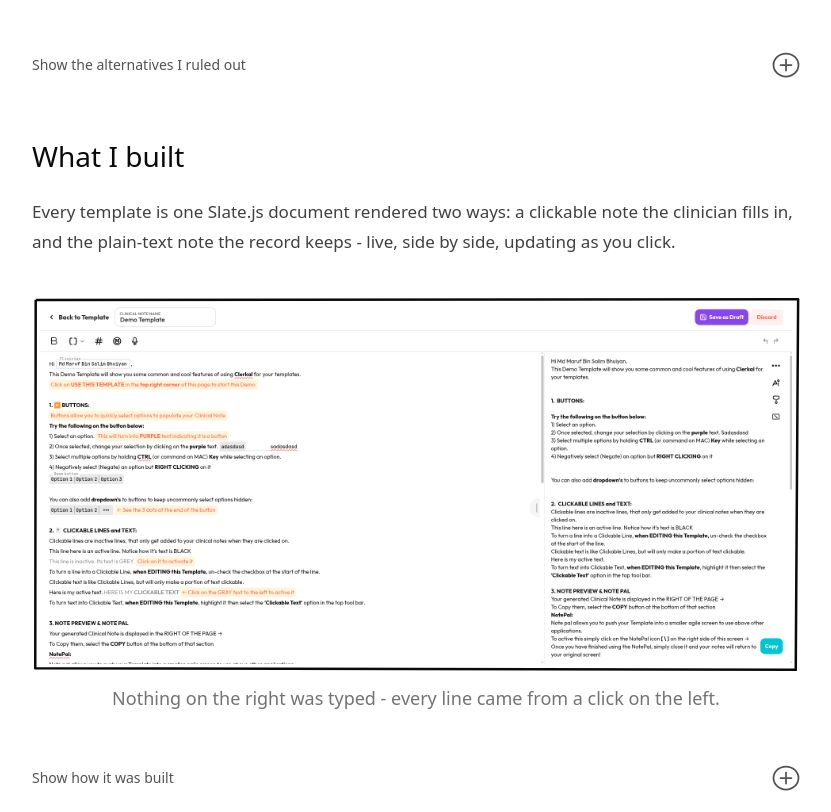
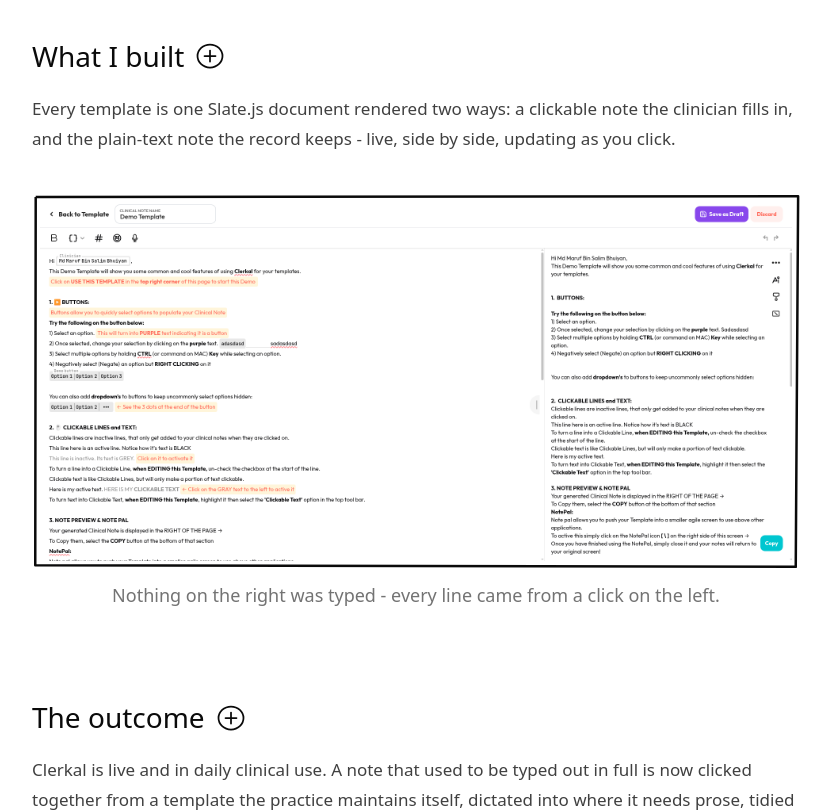
Before and after one commit to mdmarufbinsalim/behind-the-code, a Next.js app: page /case-studies/clerkal in a window 1280 px wide. Shown: the part 2860-3672 px from the top of the page, without its empty margins (224-1055 px from the left). Built offline with nearby package versions, Linux system fonts and the light colour scheme.

Commit message:
feat: refactor Expandable component to improve accessibility and animation handling

```diff
--- a/content/case-studies/clerkal.mdx
+++ b/content/case-studies/clerkal.mdx
@@ -26,7 +26,7 @@ summary: "A clinical note editor that trades typing for clicking - built to feel
 
 <p className="-mt-4 mb-10 text-sm text-neutral-500 dark:text-neutral-400">Three engineers, engaged via Mediusware Ltd - with <a href="https://www.linkedin.com/in/sidul567/" target="_blank" rel="noopener noreferrer">Sidul</a> and <a href="https://www.linkedin.com/in/kalin-chakma-334079190/" target="_blank" rel="noopener noreferrer">Kalin Chakma</a>.</p>
 
-## The problem
+<Expandable title="The problem" label="the constraints">
 
 A clinician finishes an appointment and has to write it up - presenting
 complaint, history, exam, treatment, plan. Ninety percent of the words are
@@ -44,7 +44,7 @@ because a clinical note is a legal record.
   caption="One section of one template. Multiply it by every visit, every patient, every day."
 />
 
-<Expandable label="the constraints">
+<ExpandableDetail>
 
 The constraints that shaped everything after this:
 
@@ -59,9 +59,11 @@ The constraints that shaped everything after this:
 - **Nothing may be silently mangled.** A note is a legal record; a
   formatting bug is a chart error.
 
+</ExpandableDetail>
+
 </Expandable>
 
-## The approach
+<Expandable title="The approach" label="the alternatives I ruled out">
 
 The editor has to be a form *and* a document at the same time. You interact
 with it like an app - clicking options, toggling lines on and off - and
@@ -73,7 +75,7 @@ actually keeps.
 
 <DocumentFlowDiagram />
 
-<Expandable label="the alternatives I ruled out">
+<ExpandableDetail>
 
 Two obvious alternatives both fail. A **plain rich text editor** means
 retyping the skeleton every time - it solves nothing. A **form** stops
@@ -84,9 +86,11 @@ document in the middle is what's left once both of those are ruled out -
 an editor that behaves like a form while it's being edited and reads like
 prose on the way out.
 
+</ExpandableDetail>
+
 </Expandable>
 
-## What I built
+<Expandable title="What I built" label="how it was built">
 
 Every template is one Slate.js document rendered two ways: a clickable
 note the clinician fills in, and the plain-text note the record keeps -
@@ -98,7 +102,7 @@ live, side by side, updating as you click.
   caption="Nothing on the right was typed - every line came from a click on the left."
 />
 
-<Expandable label="how it was built">
+<ExpandableDetail>
 
 ### Edit mode: the same document, wiring exposed
 
@@ -324,9 +328,11 @@ The editor is the hard part but not the whole product. Alongside it:
   caption="The library, filtered by country and language."
 />
 
+</ExpandableDetail>
+
 </Expandable>
 
-## The outcome
+<Expandable title="The outcome" label="what I'd do differently">
 
 Clerkal is live and in daily clinical use. A note that used to be typed
 out in full is now clicked together from a template the practice
@@ -340,7 +346,7 @@ own claim is up to 70% less time on record-keeping.
   caption="An ordinary Tuesday in a dental practice, one template at a time."
 />
 
-<Expandable label="what I'd do differently">
+<ExpandableDetail>
 
 If I started this again, I'd version the element schema from the first
 commit - every element type is a shape that now lives in real patients'
@@ -374,4 +380,6 @@ gestures it takes and how obviously it behaves.
 - **The product around it.** Templates, library, teams, clinics, RBAC,
   Stripe subscriptions and group billing.
 
+</ExpandableDetail>
+
 </Expandable>
--- a/src/app/globals.css
+++ b/src/app/globals.css
@@ -82,20 +82,22 @@ body {
   );
 }
 
-/* Expandable's open/close: <details> content is UA-hidden with display:none
-   when closed, which can't be transitioned, so this forces the row to stay
-   a grid item always and animates grid-template-rows instead - the
-   well-supported way to animate to/from an unknown content height. The
-   inner content fades and drifts in a beat behind the row opening, rather
-   than appearing all at once, so the reveal reads as one unique motion
-   instead of a generic accordion snap. */
-details > .expandable-rows {
-  display: grid !important;
+/* Expandable's open/close: a plain div driven by React state (not a native
+   <details>, whose UA display:none-when-closed applies to *every*
+   non-summary child - including the always-visible intro paragraph/figure
+   that sit before the collapsible region, which is exactly what broke when
+   this was still a <details>). grid-template-rows is what actually
+   animates, since height:auto can't be transitioned. The inner content
+   fades and drifts in a beat behind the row opening, rather than appearing
+   all at once, so the reveal reads as one unique motion instead of a
+   generic accordion snap. */
+[data-expandable] > .expandable-rows {
+  display: grid;
   grid-template-rows: 0fr;
   transition: grid-template-rows 420ms cubic-bezier(0.65, 0, 0.35, 1);
 }
 
-details[open] > .expandable-rows {
+[data-expandable][data-open="true"] > .expandable-rows {
   grid-template-rows: 1fr;
 }
 
@@ -112,7 +114,7 @@ details[open] > .expandable-rows {
     transform 320ms cubic-bezier(0.22, 1, 0.36, 1);
 }
 
-details[open] > .expandable-rows .expandable-clip > * {
+[data-expandable][data-open="true"] > .expandable-rows .expandable-clip > * {
   opacity: 1;
   transform: translateY(0);
   transition-delay: 110ms;
@@ -173,6 +175,10 @@ details[open] > .expandable-rows .expandable-clip > * {
   font-weight: 500;
   margin-top: 2.5rem;
   margin-bottom: 1rem;
+}
+
+.case-content [data-expandable] > button h2 {
+  margin: 0;
 }
 
 .case-content p {
--- a/src/components/case-study/Expandable.tsx
+++ b/src/components/case-study/Expandable.tsx
@@ -22,7 +22,7 @@ function ToggleIcon() {
           strokeWidth={SKETCH_STROKE * 0.7}
           className="transition-transform duration-300 ease-out group-hover/expandable:scale-105"
         />
-        <g className="origin-[14px_14px] transition-transform duration-300 ease-[cubic-bezier(0.65,0,0.35,1)] group-open/expandable:rotate-45">
+        <g className="origin-[14px_14px] transition-transform duration-300 ease-[cubic-bezier(0.65,0,0.35,1)] group-data-[open=true]/expandable:rotate-45">
           <line
             x1="14"
             y1="8.5"
@@ -47,27 +47,27 @@ function ToggleIcon() {
   );
 }
 
-function ToggleLabel({ label }: { label: string }) {
-  return (
-    <span>
-      <span className="group-open/expandable:hidden">Show {label}</span>
-      <span className="hidden group-open/expandable:inline">Hide {label}</span>
-    </span>
-  );
-}
-
 const BAR_CLASSES =
-  "z-30 flex items-center justify-between gap-3 border-b bg-white/90 py-3 text-sm text-neutral-600 backdrop-blur-sm dark:bg-[var(--paper)]/90 dark:text-neutral-400";
+  "z-30 flex items-center gap-3 border-b bg-white/90 py-3 backdrop-blur-sm dark:bg-[var(--paper)]/90";
 
 /**
- * The deep material for a section: present in the DOM (so it's searchable
- * and printable) but collapsed by default, opened with a native <details>.
- * `label` names what's inside - rendered as "Show {label}" / "Hide {label}".
+ * A section heading that doubles as its own disclosure control: `title` is
+ * the section's `<h2>`, rendered inside the toggle itself so heading and
+ * expand affordance sit on one line. `label` names the hidden material for
+ * assistive tech only (the accessible name is "Show/Hide {label}" - the
+ * visible text is just the title, so a screen reader announcement of the
+ * heading text twice doesn't happen).
+ *
+ * A plain div driven by React state, not a native <details> - <details>'s
+ * UA display:none-when-closed applies to *every* non-summary child, which
+ * would hide the always-visible intro paragraph/figure between the toggle
+ * and the collapsible <ExpandableDetail> region too, not just the region
+ * itself.
  *
  * The toggle bar pins to the top of the viewport for exactly as long as
  * *this* section is open and still being scrolled through, not a moment
  * longer: a scroll-driven measurement (not CSS position: sticky, which was
- * tried first) tracks the <details> box directly, so pin/unpin and the
+ * tried first) tracks the section's own box directly, so pin/unpin and the
  * auto-collapse below share one boundary instead of two mechanisms that
  * could drift out of sync.
  */
@@ -77,55 +77,80 @@ const BAR_CLASSES =
 // click can cause to fire before the click's own handler runs.
 const COLLAPSE_MS = 420;
 
-export function Expandable({ label, children }: { label: string; children: ReactNode }) {
-  const detailsRef = useRef<HTMLDetailsElement>(null);
+export function Expandable({
+  title,
+  label,
+  children,
+}: {
+  title: string;
+  label: string;
+  children: ReactNode;
+}) {
+  const rootRef = useRef<HTMLDivElement>(null);
   const [open, setOpen] = useState(false);
   const [pin, setPin] = useState<{ left: number; width: number } | null>(null);
 
+  // Opening reveals content below the always-visible intro/figure, which can
+  // land off-screen - so an open scrolls to the top of what just appeared,
+  // the same way closing scrolls to what's next. Also tells SmoothScroll to
+  // resize (see there): without a native <details>, nothing else signals
+  // that the document's scroll height just changed.
   useEffect(() => {
-    const el = detailsRef.current;
-    if (!el) return;
-    const onToggle = () => setOpen(el.open);
-    el.addEventListener("toggle", onToggle);
-    return () => el.removeEventListener("toggle", onToggle);
-  }, []);
+    window.dispatchEvent(new Event("case-study:expandable-toggle"));
+    if (!open) return;
+    const el = rootRef.current;
+    // Waits out the same expand transition closing waits out (below) - measuring
+    // before it finishes targets where the content's top *will* be, not where it
+    // is yet, and Lenis commits to that stale position instead of the final one.
+    const timer = window.setTimeout(() => {
+      const detail = el?.querySelector<HTMLElement>(":scope > .expandable-rows");
+      if (detail) {
+        window.dispatchEvent(new CustomEvent("case-study:scroll-to", { detail }));
+      }
+    }, COLLAPSE_MS);
+    return () => window.clearTimeout(timer);
+  }, [open]);
 
-  // A reader closing a section on purpose wants to land on whatever comes
-  // next, not wherever the collapse happened to leave the viewport. Timed
+  // A reader closing a section on purpose wants to land back on its own
+  // top, not wherever the collapse happened to leave the viewport. Timed
   // off the click rather than the collapse's `transitionend`: that event
   // can already have fired - consumed by the auto-collapse below, which
   // runs on every scroll frame - before this handler even runs, since
   // Lenis keeps easing for a while after the wheel input that triggered it.
-  function closeAndAdvance() {
-    const el = detailsRef.current;
+  function closeAndReturn() {
+    const el = rootRef.current;
     if (!el) return;
-    el.open = false;
-    const siblings = el.closest(".case-content")?.children;
-    const target = siblings && Array.from(siblings)[Array.from(siblings).indexOf(el) + 1];
-    if (target instanceof HTMLElement) {
+    setOpen(false);
     window.setTimeout(() => {
-        window.dispatchEvent(new CustomEvent("case-study:scroll-to", { detail: target }));
+      window.dispatchEvent(new CustomEvent("case-study:scroll-to", { detail: el }));
     }, COLLAPSE_MS);
-    }
   }
 
   // While open: track the section's own box against the nav line. Still
-  // straddling it → pinned, positioned to match the <details> column
+  // straddling it → pinned, positioned to match the section column
   // exactly. Fully scrolled past (bottom above the line) → read, so close
   // it back up rather than leave it open for a reader who's moved on.
   useEffect(() => {
-    const el = detailsRef.current;
+    const el = rootRef.current;
     if (!el || !open) {
       setPin(null);
       return;
     }
 
     let ticking = false;
+    let crossed = false;
     function measure() {
       ticking = false;
       const rect = el!.getBoundingClientRect();
       if (rect.bottom <= NAV_CLEARANCE) {
-        el!.open = false;
+        // No forced scroll here, unlike the deliberate open/close above -
+        // this fires while the reader (or another section's own open/close
+        // scroll) is already moving past it. Snapping back to its top would
+        // fight whatever scroll is already in flight.
+        if (!crossed) {
+          crossed = true;
+          setOpen(false);
+        }
         return;
       }
       const within = rect.top <= NAV_CLEARANCE;
@@ -146,45 +171,67 @@ export function Expandable({ label, children }: { label: string; children: React
     };
   }, [open]);
 
+  const toggleAria = `${open ? "Hide" : "Show"} ${label}`;
+
+  function toggle() {
+    if (open) {
+      closeAndReturn();
+    } else {
+      setOpen(true);
+    }
+  }
+
   return (
-    <details ref={detailsRef} data-expandable className="group/expandable my-8">
-      <div className="dotted-rule-h mb-5" aria-hidden="true" />
-
+    <div
+      ref={rootRef}
+      data-expandable
+      data-open={open}
+      className="group/expandable my-8"
+    >
       {/* Stays in the layout (so nothing jumps) even while the pinned copy
           below is the one actually visible. */}
-      <summary
-        onClick={(e) => {
-          // The native toggle is what should open it - only step in to
-          // additionally advance the scroll when this click is the one
-          // closing it.
-          if (detailsRef.current?.open) {
-            e.preventDefault();
-            closeAndAdvance();
-          }
-        }}
-        className={`cursor-pointer list-none border-transparent [&::-webkit-details-marker]:hidden group-open/expandable:border-neutral-200/80 dark:group-open/expandable:border-neutral-800/80 ${BAR_CLASSES} ${pin ? "invisible" : ""}`}
+      <button
+        type="button"
+        onClick={toggle}
+        aria-expanded={open}
+        aria-label={toggleAria}
+        className={`cursor-pointer border-transparent text-left group-data-[open=true]/expandable:border-neutral-200/80 dark:group-data-[open=true]/expandable:border-neutral-800/80 ${BAR_CLASSES} ${pin ? "invisible" : ""}`}
       >
-        <ToggleLabel label={label} />
+        <h2>{title}</h2>
         <ToggleIcon />
-      </summary>
+      </button>
 
       {pin && (
         <button
           type="button"
-          onClick={closeAndAdvance}
+          onClick={closeAndReturn}
+          aria-expanded={open}
+          aria-label={toggleAria}
           style={{ top: NAV_CLEARANCE, left: pin.left, width: pin.width }}
           className={`fixed cursor-pointer border-neutral-200/80 text-left dark:border-neutral-800/80 ${BAR_CLASSES}`}
         >
-          <ToggleLabel label={label} />
+          <h2>{title}</h2>
           <ToggleIcon />
         </button>
       )}
 
+      {children}
+    </div>
+  );
+}
+
+/**
+ * The material inside an `<Expandable>` that's actually hidden until
+ * toggled - everything else passed as children stays visible always. Must
+ * be a direct child of `<Expandable>`: the CSS collapse (globals.css) keys
+ * off `[data-expandable] > .expandable-rows`.
+ */
+export function ExpandableDetail({ children }: { children: ReactNode }) {
+  return (
     <div className="expandable-rows">
       <div className="expandable-clip">
         <div className="dotted-rule-v mt-5 pl-5">{children}</div>
       </div>
     </div>
-    </details>
   );
 }
--- a/src/components/case-study/mdxComponents.tsx
+++ b/src/components/case-study/mdxComponents.tsx
@@ -3,7 +3,7 @@ import { Callout } from "./Callout";
 import { Video } from "./Video";
 import { Facts, Fact } from "./Facts";
 import { Illustration } from "./Illustration";
-import { Expandable } from "./Expandable";
+import { Expandable, ExpandableDetail } from "./Expandable";
 import { DocumentFlowDiagram } from "./DocumentFlowDiagram";
 
 /** Components case-study MDX bodies can reach for. */
@@ -15,5 +15,6 @@ export const mdxComponents = {
   Fact,
   Illustration,
   Expandable,
+  ExpandableDetail,
   DocumentFlowDiagram,
 };
```
Also changed, not shown: src/components/SmoothScroll.tsx (+7 -9 lines). Lines whose indentation alone changed are shown as unchanged.
